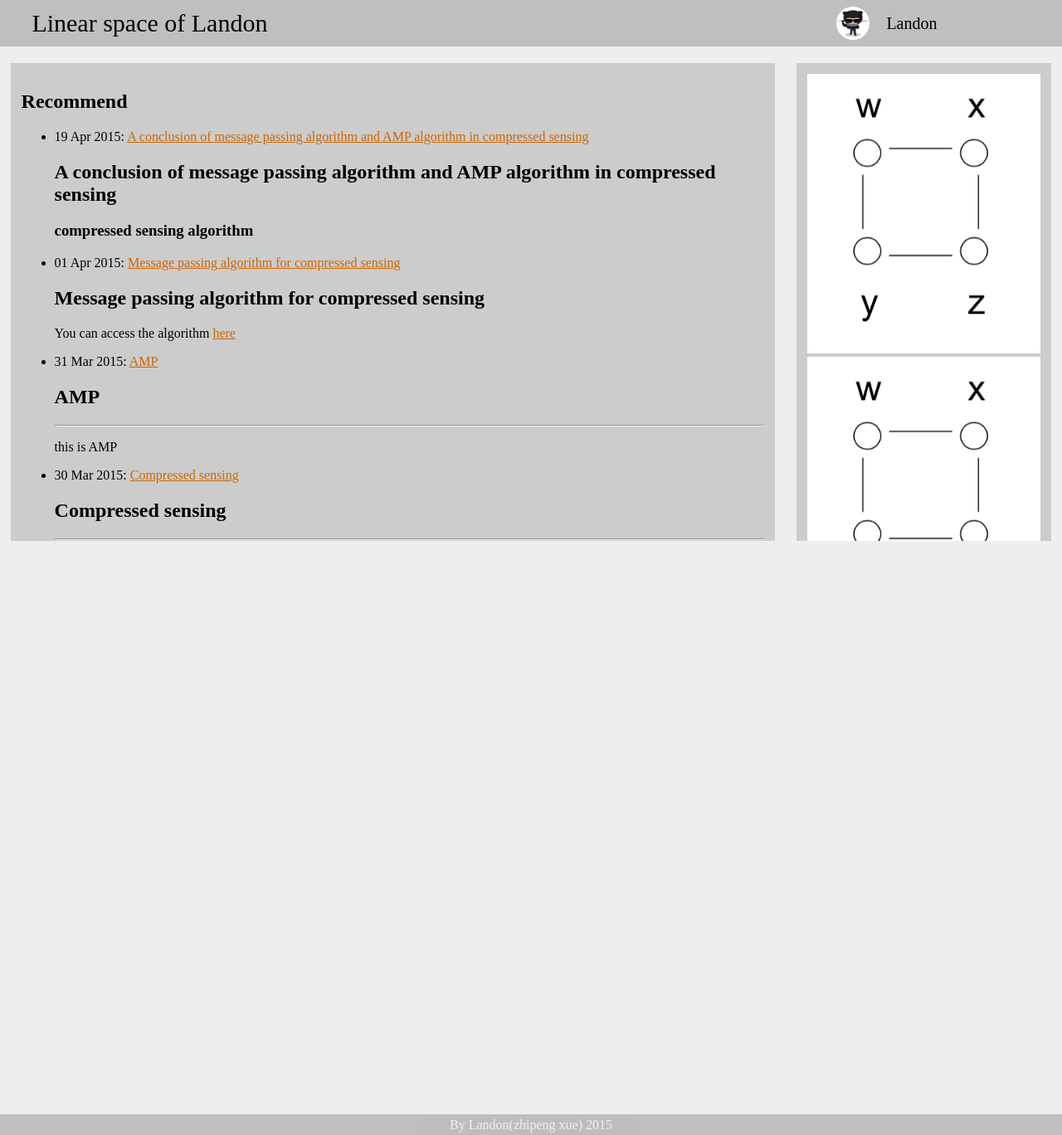
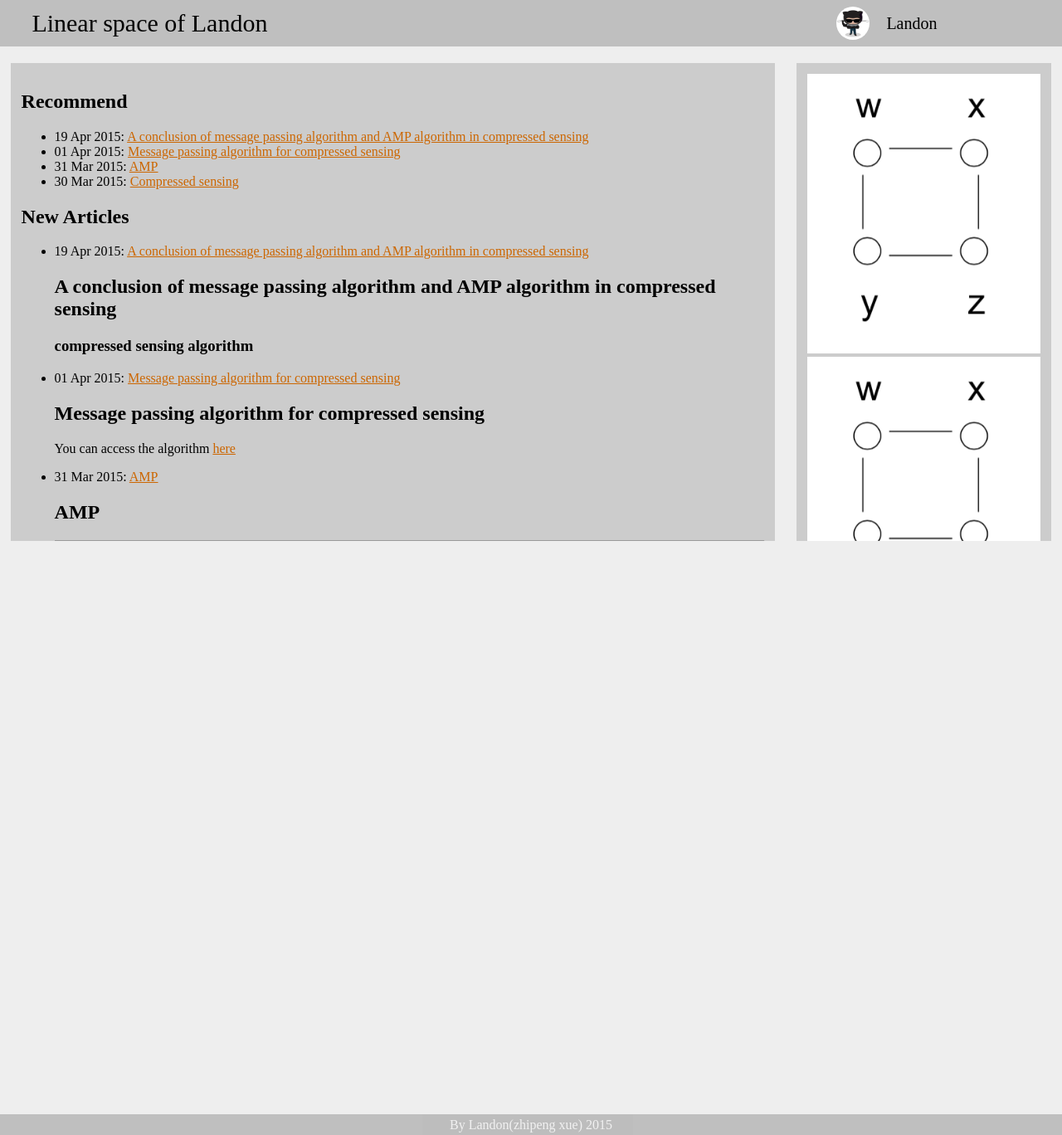
Before and after one commit to myworkstation/myworkstation.github.io, a Jekyll site: the page built from index.html, in a window 1280 px wide. Shown: the whole page at 83% size. Built offline with Jekyll 4.4.1, drawn with Linux system fonts in a browser that asks for light colours; nearby versions of some CDN libraries; library files that are not in the unit come from our copies.

Commit message:
add a post

```diff
--- a/index.html
+++ b/index.html
@@ -7,7 +7,6 @@ tag: recommend
 <ul>
 	{% for post in site.posts %}
 	<li>{{ post.date | date_to_string }}: <a href="{{ site.baseurl }}{{ post.url }}">{{ post.title }}</a></li>
-	{{ post.excerpt }}
 	{% endfor %}
 </ul>
 
@@ -15,6 +14,7 @@ tag: recommend
 <ul>
 	{% for post in site.posts %}
 	<li>{{ post.date | date_to_string }}: <a href="{{ site.baseurl }}{{ post.url }}">{{ post.title }}</a></li>
+	{{ post.excerpt }}
 	{% endfor %}
 </ul>
 <h2>Downloads</h2>
```
